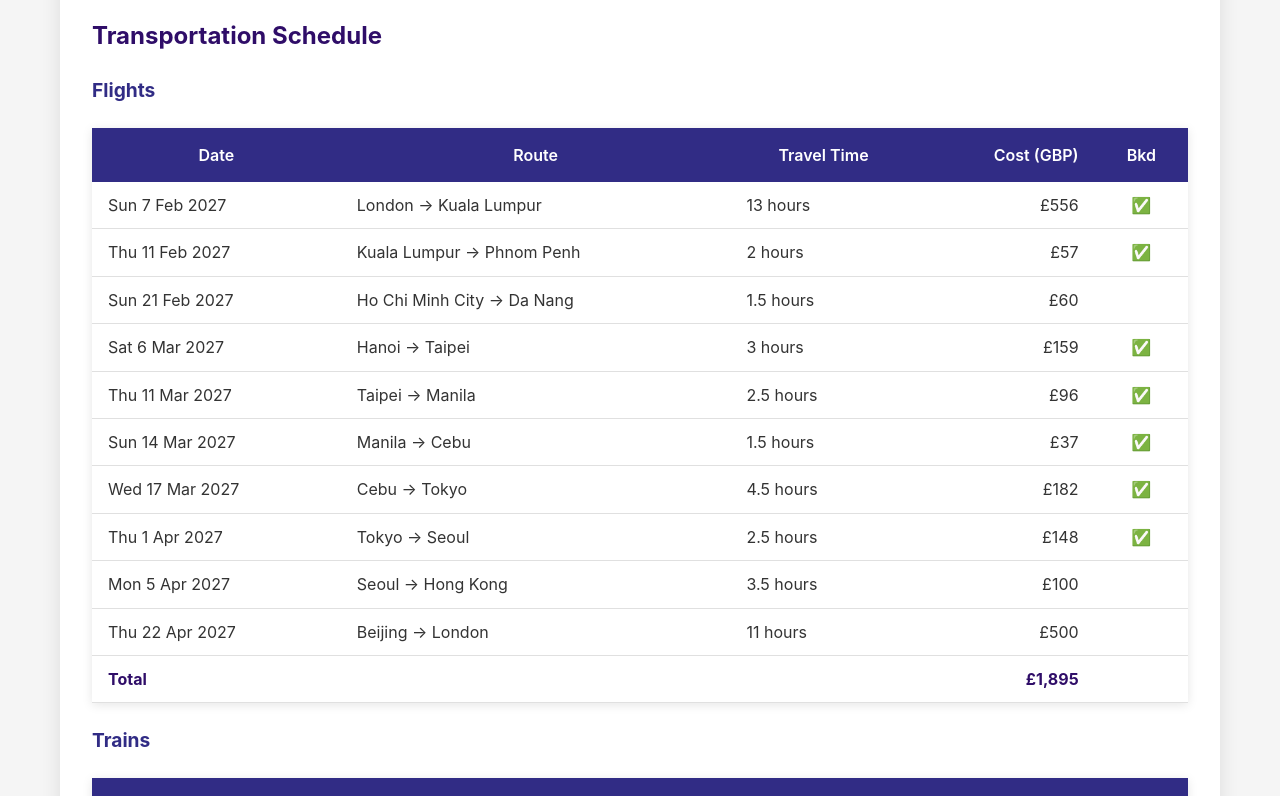
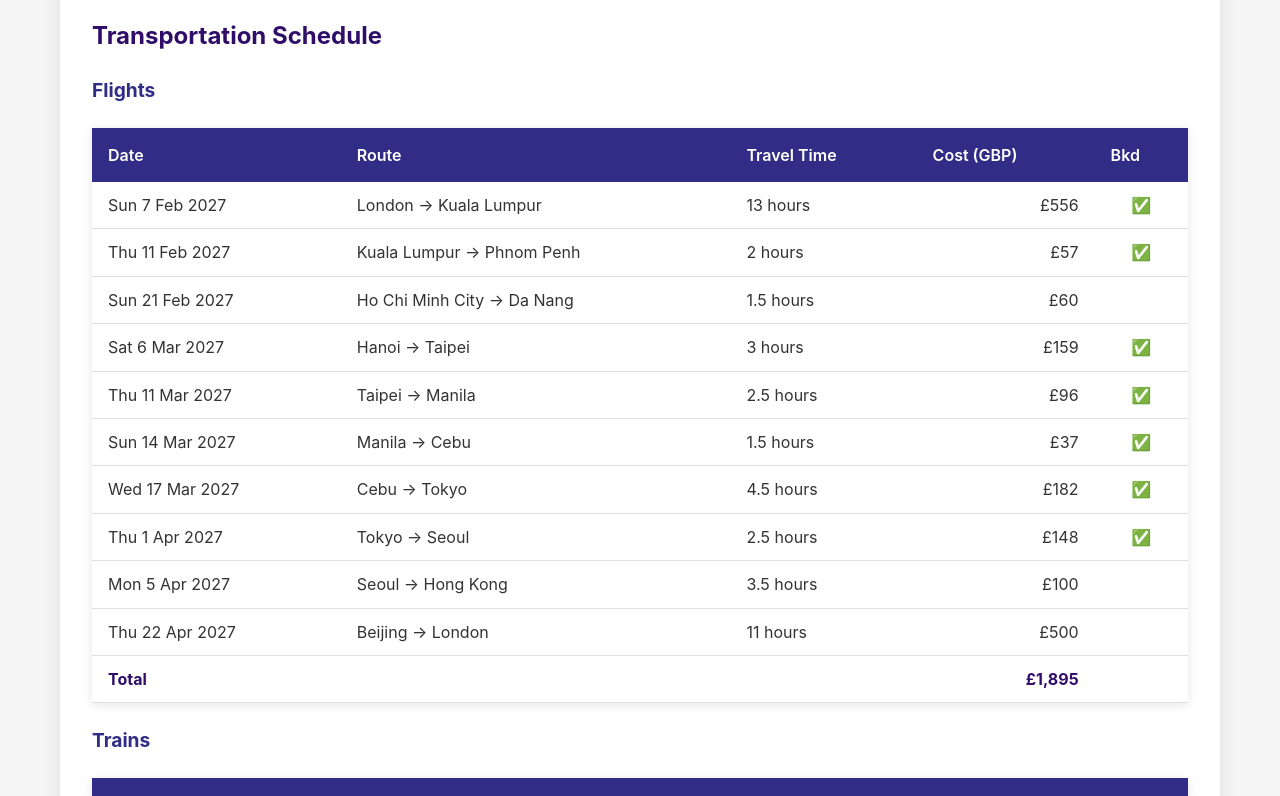
Before and after one commit to 22341/travel-stuff, a React (Vite) app: page /asia in a window 1280 px wide. Shown: the part 7840-8636 px from the top of the page. Built offline with nearby package versions, Linux system fonts and the light colour scheme.

Commit message:
alignment again

```diff
--- a/src/styles/index.css
+++ b/src/styles/index.css
@@ -170,7 +170,12 @@ body {
   background: #312c85;
   color: white;
   padding: 1rem;
+  text-align: left;
   font-weight: 600;
+}
+
+.itinerary-content th[style*="text-align: right"] {
+  text-align: right;
 }
 
 .itinerary-content td {
```
